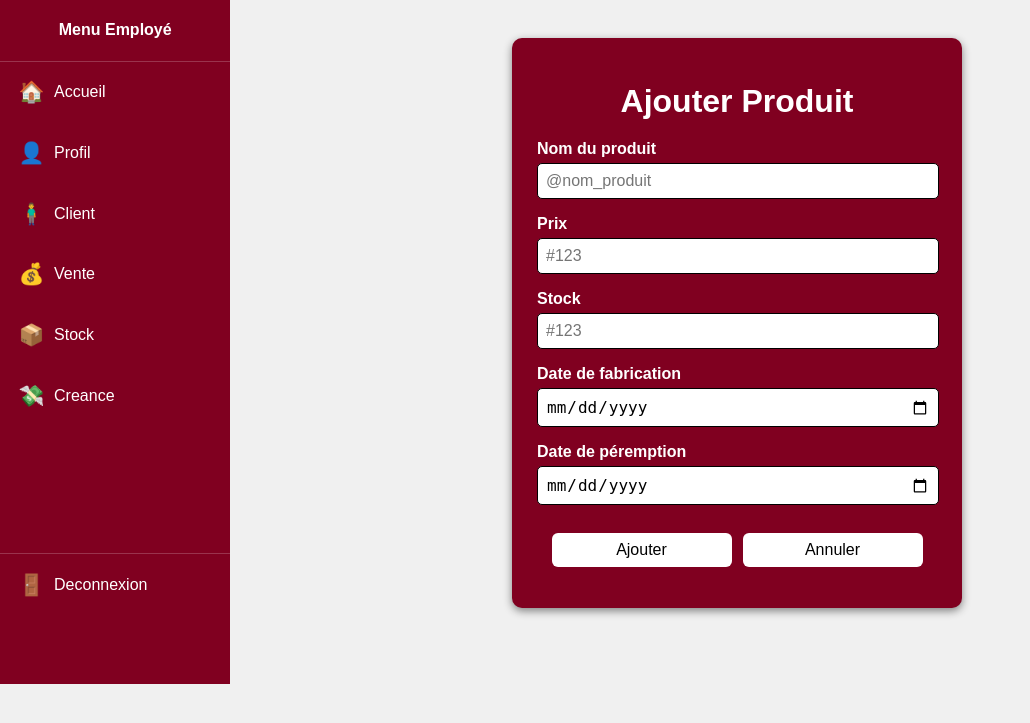
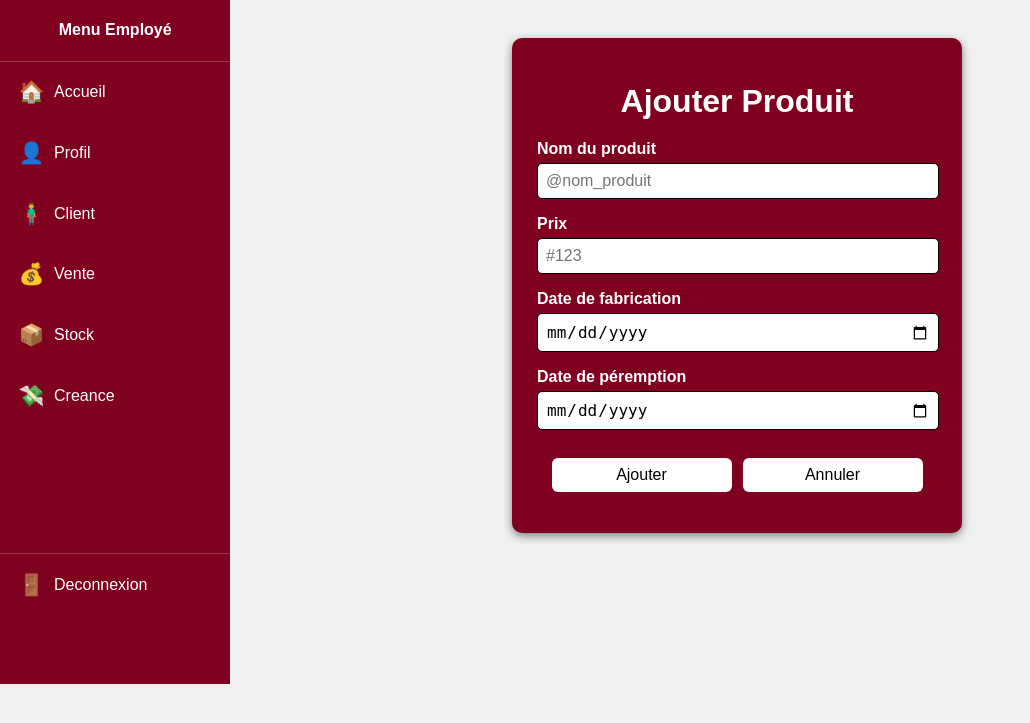
Before and after one commit to OusmaneDiasse/Application-de-gestion-des-boutiques, a PHP site: page /PHP/ajout_produit.php in a window 1280 px wide. Shown: the top 723 px of the page, without its empty margins (0-1030 px from the left). Run offline with PHP 8.4, Linux system fonts and the light colour scheme; the visitor is signed in with stand-in values (Sample User, id 1).

Commit message:
ajout_produit

```diff
--- a/PHP/ajout_produit.php
+++ b/PHP/ajout_produit.php
@@ -69,10 +69,6 @@ if ($_SERVER['REQUEST_METHOD'] === 'POST') {
             <input type="number" name="PRIX" min="1" step="0.01" placeholder="#123" required value="<?= $produit['PRIX'] ?? '' ?>">
         </p>
         <p>
-            <label>Stock</label>
-            <input type="number" name="STOCK" min="1" placeholder="#123" required value="<?= $produit['STOCK'] ?? '' ?>">
-        </p>
-        <p>
             <label>Date de fabrication</label>
             <input type="date" name="DATE_DE_FABRICATION" required value="<?= $produit['DATE_DE_FABRICATION'] ?? '' ?>">
         </p>
```
